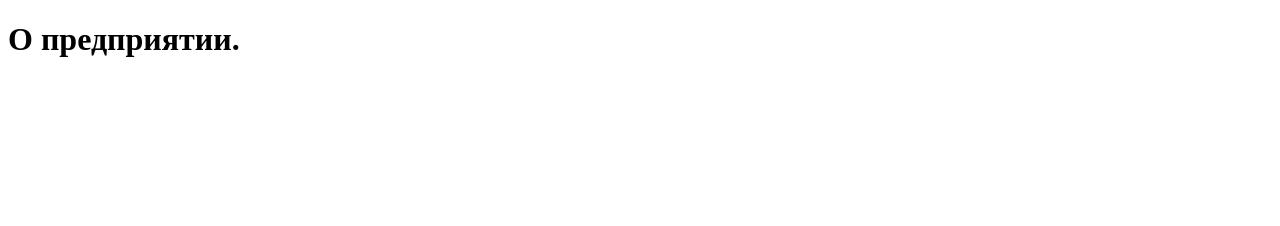
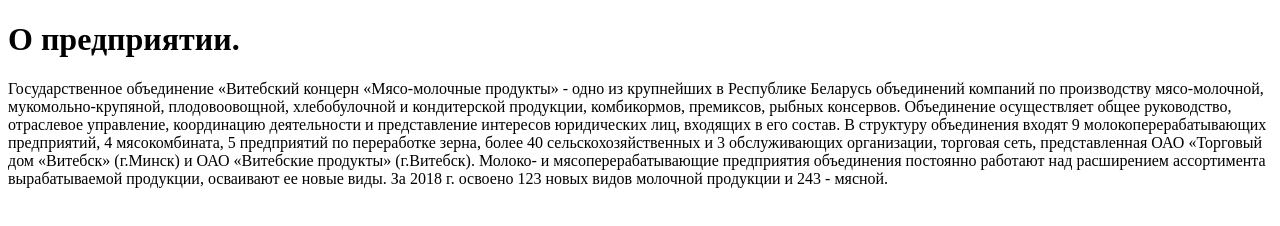
Before and after one commit to NataliaDuk/EcoMMP.github.io, a plain HTML site: page content.html in a window 1280 px wide. Drawn offline with Linux system fonts and the light colour scheme.

Commit message:
Update content.html

```diff
--- a/content.html
+++ b/content.html
@@ -7,5 +7,10 @@
 </head>
 <body>
     <h1>O предприятии.</h1>
+    <p>Государственное объединение «Витебский концерн «Мясо-молочные продукты» - одно из крупнейших в Республике Беларусь объединений компаний по производству мясо-молочной, мукомольно-крупяной, плодовоовощной, хлебобулочной и кондитерской продукции, комбикормов, премиксов, рыбных консервов. Объединение осуществляет общее руководство, отраслевое управление, координацию деятельности и представление интересов юридических лиц, входящих в его состав.
+
+        В структуру объединения входят 9 молокоперерабатывающих предприятий, 4 мясокомбината, 5 предприятий по переработке зерна, более 40 сельскохозяйственных и 3 обслуживающих организации, торговая сеть, представленная ОАО «Торговый дом «Витебск» (г.Минск) и ОАО «Витебские продукты» (г.Витебск).
+
+      Молоко- и мясоперерабатывающие предприятия объединения постоянно работают над расширением ассортимента вырабатываемой продукции, осваивают ее новые виды. За 2018 г. освоено 123 новых видов молочной продукции и 243 - мясной.</p>
 </body>
 </html>
```
